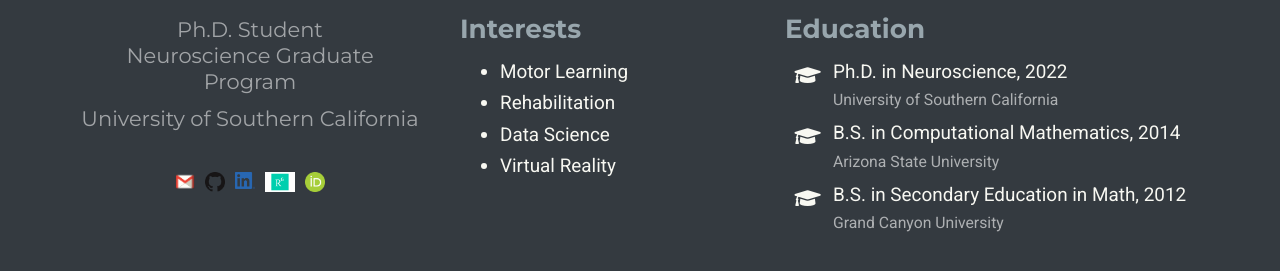
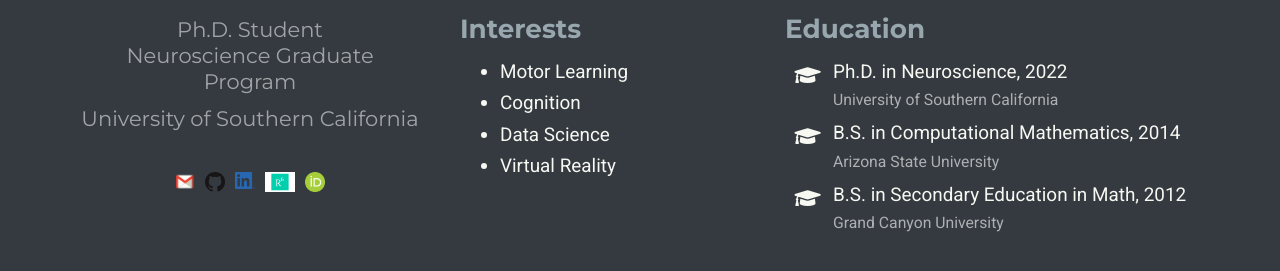
Before and after one commit to juliamjuliano/juliamjuliano.github.io, a Jekyll site: the page built from index.html, in a window 1280 px wide. Shown: the part 479-750 px from the top of the page. Built offline with Jekyll 4.4.1, drawn with Linux system fonts in a browser that asks for light colours; nearby versions of some CDN libraries; a style sheet for code colours, icons or effects is not loaded.

Commit message:
Update index.html

```diff
--- a/index.html
+++ b/index.html
@@ -45,7 +45,7 @@ title: Julia M. Juliano
 
                             <ul class="ul-interests">
                                 <li>Motor Learning</li>
-                                <li>Rehabilitation</li>
+                                <li>Cognition</li>
                                 <li>Data Science</li>
                                 <li>Virtual Reality</li>
                             </ul>
```
